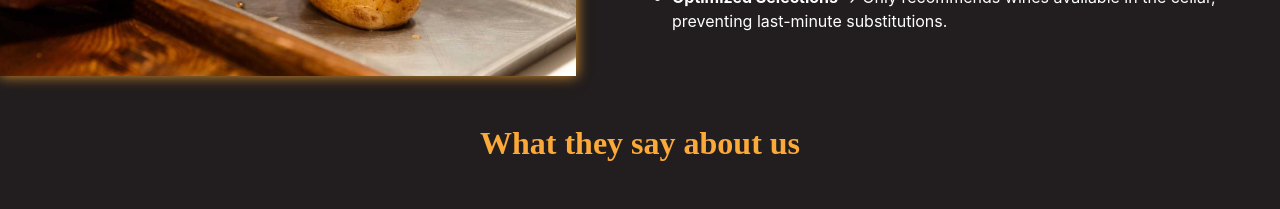
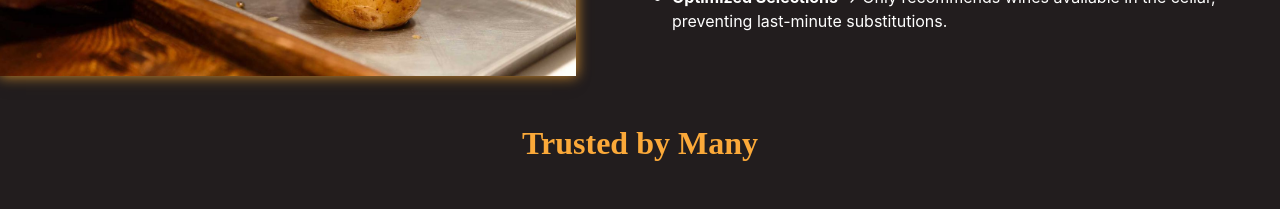
Before and after one commit to aulona-babalija/dionysus, a React (Create React App) app: page / in a window 1280 px wide. Shown: the part 2420-2629 px from the top of the page. Built offline with nearby package versions, Linux system fonts and the light colour scheme.

Commit message:
Update Reviews.js

```diff
--- a/src/components/Home/Reviews/Reviews.js
+++ b/src/components/Home/Reviews/Reviews.js
@@ -5,7 +5,7 @@ import { ImQuotesRight } from "react-icons/im";
 const Reviews = () => {
 return (
     <div id="reviews" className="reviews mt-5 mb-3" data-aos="fade-up">
-        <h2 className="text-center mb-5 fw-bold" style={{color: "var(--main-color)"}}>What they say about us</h2>
+        <h2 className="text-center mb-5 fw-bold" style={{color: "var(--main-color)"}}>Trusted by Many</h2>
         <div className="content d-flex justify-content-center align-items-center gap-5">
             <div className="card pt-5 pb-5 pe-2 ps-2" data-aos="fade-up">
                 <div className="header border-bottom pb-3">
```
